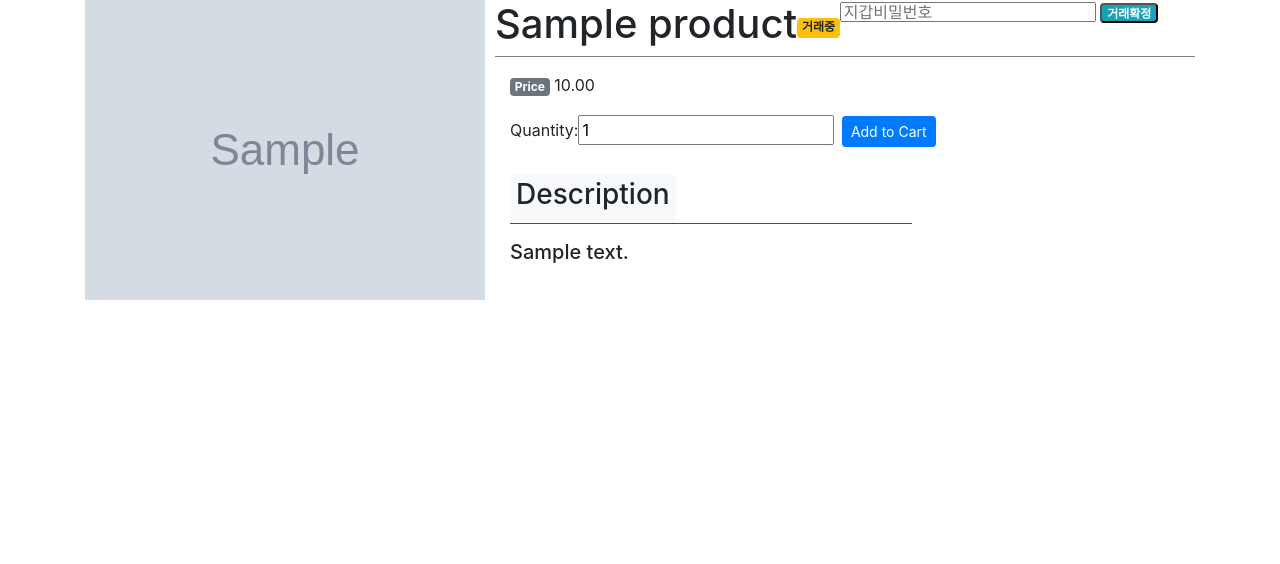
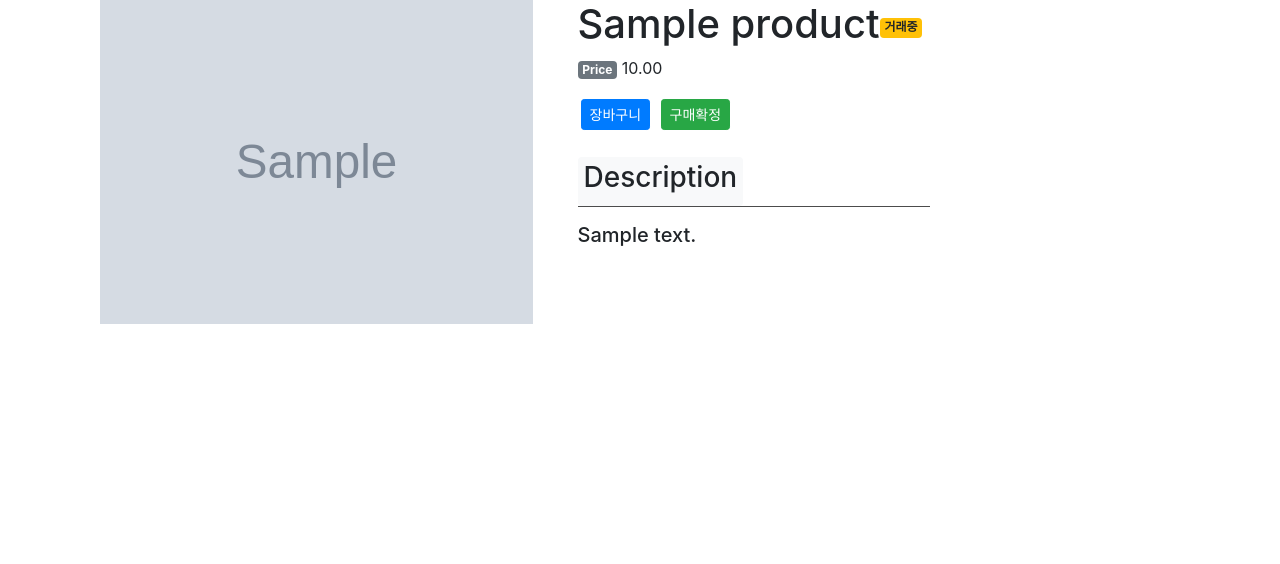
Before and after one commit to plenilune3/secondhand_market, a Django app: a page that uses templates/base.html in a window 1280 px wide. Shown: the part 132-696 px from the top of the page. Run offline with Django 3.2, Linux system fonts and the light colour scheme; tables that the repository leaves empty hold one stand-in row (values such as "Sample post"); grey boxes marked "Sample" are stand-in pictures; some libraries are stand-ins or nearby versions; grey boxes are pictures that could not be loaded.

Commit message:
modal창 / 구매취소 구현

```diff
--- a/shop/Contract_Deployment.py
+++ b/shop/Contract_Deployment.py
@@ -1,5 +1,3 @@
-#pip install web3
-
 import json
 import web3
 
@@ -10,7 +8,7 @@ from web3.contract import ConciseContract
 class ContractDeployment:
     def __init__(self):
         #아이피 주소 바꾸세용 제껄로~~~
-        self.w3 = Web3(Web3.HTTPProvider('http://localhost:8545'))
+        self.w3 = Web3(Web3.HTTPProvider('http://172.19.3.135:8545'))
         self.secondhand = None
         self.contractAbi = [{'constant': True,
                              'inputs': [],
--- a/shop/Wallet_Management.py
+++ b/shop/Wallet_Management.py
@@ -6,7 +6,7 @@ from web3 import Web3
 class WalletManagement:
 
     def __init__(self):
-        self.w3 = Web3(Web3.HTTPProvider('http://172.19.7.43:8545'))
+        self.w3 = Web3(Web3.HTTPProvider('http://172.19.3.135:8545'))
 
     def createAccount(self, secret_key):
         new_account = self.w3.personal.newAccount(secret_key)
--- a/shop/templates/shop/detail.html
+++ b/shop/templates/shop/detail.html
@@ -1,44 +1,42 @@
 {% extends 'base.html' %}
 {% block title %}Product Detail{% endblock %}
 {% block content %}
+
+
+
     <div class="container">
             <div class="row">
-                <div class="col-mb" style="padding-bottom:20px; padding-right:10px; margin: auto;">
+
+                <div class="col-lg-5 col-xs">
                     <img src="{{product.image.url}}" width="100%">
                 </div>
-                <div class="col" style="width:100%;">
+                <div class="col">
+                    <div class="col">
+                        <div class="col">
                             <div class="row">
                                 <h1 class="display-6" style="width:fit-content;">{{product.name}}</h1>
                                 {% if product.product_state == 0 %}
-                    <div class="badge badge-primary" style="height:20px; margin: auto 0px;">판매중</div>
-                    <form method="post" action="/deploy_contract">
-                        {% csrf_token %}
-                        <input type="hidden" name="id" value="{{ product.id }}">
-                        <input type="hidden" name="sell" value="{{ product.user_id }}">
-                        <input type="text" name="pw" style=" height: 20px;" placeholder="지갑비밀번호">
-                        <button class="badge badge-info" style="height:20px; margin: auto 0px;">구매하기</button>
-                    </form>
+                                    <div class="row badge badge-primary" style="height:20px; margin: auto 0px;">판매중</div>
+                                    </div>
                                     <!-- <button onclick="location.href=''" type="button" class="btn btn-">구매하기</a> -->
                                 {% elif product.product_state == 1%}
-                    <div class="badge badge-warning" style="height:20px; margin: auto 0px;">거래중</div>
-                    <form method="post" action="/buy_contract">
-                        {% csrf_token %}
-                        <input type="hidden" name="id" value="{{ product.id }}">
-                        <input type="hidden" name="sell" value="{{ product.user_id }}">
-                        <input type="text" name="pw" style=" height: 20px;" placeholder="지갑비밀번호">
-                        <button class="badge badge-info" style="height:20px; margin: auto 0px;">거래확정</button>
-                    </form>
+                                    <div class="row badge badge-warning" style="height:20px; margin: auto 0px;">거래중</div>
+                                    </div>
                                 {% elif product.product_state == 2 %}
                                     <div class="badge badge-success" style="height:20px; margin: auto 0px;">거래완료</div>
                                 {% endif %}
-                <hr style="border-color: gray; width: 100%; margin-top: 0rem;">
                     </div>
                     <p><span class="badge badge-secondary">Price</span> {{product.price}}</p>
-{#                    <form action="" method="post">#}
                     <form action="{% url 'cart:product_add' product.id %}" method="post">
-                        {{add_to_cart}}
+                        <!-- {{add_to_cart}} -->
                         {% csrf_token %}
-                        <input type="submit" class="btn btn-primary btn-sm" value="Add to Cart" style="margin : 3px;">
+                        <input type="submit" class="btn btn-primary btn-sm" value="장바구니" style="margin : 3px;">
+                        {% if product.product_state == 0 %}
+                        <button type="button" class="btn btn-primary btn-sm" data-toggle="modal" data-target="#contract" style="margin: 3px">구매하기</button>
+                        {% elif product.product_state == 1%}
+                        <button type="button" class="btn btn-success btn-sm" data-toggle="modal" data-target="#contract" style="margin: 3px">구매확정</button>
+                        {% else %}
+                        {% endif %}
                     </form>
                     <br>
                     <!-- <h5><span class="badge badge-secondary">Description</span>{{product.description|linebreaks}}</h5> -->
@@ -46,26 +44,13 @@
                         <hr size="5px" width="60%" align="left" color="#555555"  style="margin-top: 0rem;">
                         {{product.description|linebreaks}}</h5>
                 </div>
-                <!-- <div class="row" style="position:relative;">
-                {% if user.username == product.user_id %}
 
-                <div class="row">
-                    <form action="{{product.get_absolute_url}}" method="post">
-                        {% csrf_token %}
-                        <button value="del" name="is_del" class="btn btn-primary btn-sm" style="margin-top: 10px; margin-right:10px;"> 게시글 삭제</button>
-                        {% if product.product_state == 1%}
-                            <a href="" type="button"> 거래취소 </a>
-                        {% endif %}
-                    </form>
-                    <button onclick="location.href='update'" class="btn btn-primary btn-sm" style="margin-top: 10px; margin-right:10px;"> 게시글 수정 </a>
-                    </div>
             </div>
 
-                {% endif %}
-                </div>
-            </div> -->
 
         </div>
+    <div class="container">
+
     <div class="row" style="position:relative;">
         {% if user.username == product.user_id %}
 
@@ -73,18 +58,111 @@
                 <form action="{{product.get_absolute_url}}" method="post">
                     {% csrf_token %}
                     <button value="del" name="is_del" class="btn btn-primary btn-sm" style="margin-top: 10px; margin-right:10px;"> 게시글 삭제</button>
-                            {% if product.product_state == 1%}
-                                <a href="" type="button"> 거래취소 </a>
-                            {% endif %}
                 </form>
                 <button onclick="location.href='update'" class="btn btn-primary btn-sm" style="margin-top: 10px; margin-right:10px;"> 게시글 수정 </button>
+            {% if product.product_state == 1%}
+                        <button type="button" class="btn btn-danger btn-sm" data-toggle="modal" data-target="#savePostsModal" style="margin-top: 10px; margin-right:10px;">판매취소</button>
+                    {% endif %}
             </div>
-            </div>
-
         {% endif %}
     </div>
     </div>
 
 
 
+<div class="modal fade" id="contract" tabindex="-1" role="dialog" aria-labelledby="savePostsLabel" aria-hidden="true">
+        <div class="modal-dialog" role="document">
+            <div class="modal-content">
+                <div class="modal-header">
+                    <h5 class="modal-title" id="savePostsLabel">
+
+                {% if product.product_state == 0 %}
+                        구매
+                {% elif product.product_state == 1 %}
+                        구매확정
+                {% endif %}
+                    </h5>
+                    <button type="button" class="close" data-dismiss="modal" aria-label="Close">
+                        <span aria-hidden="true">&times;</span>
+                    </button>
+                </div>
+                <div style="margin-left: 1rem">
+
+                    <table class="table" >
+                        <tr>
+                            <td>구매자</td>
+                            <td>{{ user.username }}</td>
+                        </tr>
+                        <tr>
+                            <td>판매자</td>
+                            <td>{{ product.user_id }}</td>
+                        </tr>
+                        <tr>
+                            <td>가격</td>
+                            <td>{{ product.price }}</td>
+                        </tr>
+                        <tr>
+                            <td>게시글</td>
+                            <td>{{ product.name }}</td>
+                        </tr>
+                    </table>
+                </div>
+                {% if product.product_state == 0 %}
+                    <form method="post" action="/deploy_contract">
+                {% elif product.product_state == 1%}
+                    <form method="post" action="/buy_contract">
+                {% endif %}
+                                    <div class="modal-body">
+
+                                    <div class="form-group">
+                                {% csrf_token %}
+                                    <input type="hidden" name="id" value="{{ product.id }}">
+                                    <input type="hidden" name="sell" value="{{ product.user_id }}">
+                                    <label for="title">비밀번호입력</label>
+                                    <input type="text" name="pw" id="title" class="form-control" placeholder="지갑비밀번호">
+                        </div>
+                </div>
+                <div class="modal-footer">
+                    <button type="button" class="btn btn-secondary" data-dismiss="modal">취소</button>
+                    <button  class="btn btn-primary" id="btn-save">확인</button>
+                </div>
+                </form>
+            </div>
+        </div>
+    </div>
+</div>
+
+
+
+
+
+    <div class="modal fade" id="savePostsModal" tabindex="-1" role="dialog" aria-labelledby="savePostsLabel" aria-hidden="true">
+        <div class="modal-dialog" role="document">
+            <form action="/cancel_contract" method="post">
+            <div class="modal-content">
+                <div class="modal-header">
+                    <h5 class="modal-title" id="savePostsLabel">판매취소</h5>
+                </div>
+                <div class="modal-body">
+                        <div class="form-group">
+                            {% csrf_token %}
+                            <label for="title">비밀번호입력</label>
+                            <input type="hidden" name="id" value="{{ product.id }}">
+                            <input type="hidden" name="sell" value="{{ product.user_id }}">
+                            <input type="text" name="pw" id="title" class="form-control" placeholder="지갑비밀번호">
+                        </div>
+                </div>
+                <div class="modal-footer">
+                    <button type="button" class="btn btn-secondary" data-dismiss="modal">X</button>
+                    <button class="btn btn-primary" id="btn-save">취소확인</button>
+                </div>
+            </div>
+            </form>
+        </div>
+    </div>
+</div>
+
+
+
+
     {% endblock %}
--- a/shop/templates/shop/list.html
+++ b/shop/templates/shop/list.html
@@ -25,7 +25,7 @@
 
             <div class="col-lg-4 md-10 md-4" style="margin-bottom: 25px">
                 <div class="card">
-{#                    <div class="card-header" style="min-height: 200px;">#}
+{#                    <div class="card-header">#}
                   <img class="card-img-top" src="{{product.image.url}}" alt="Product Image">
 {#                    </div>#}
                   <div class="card-body" style="text-align: center;">
--- a/shop/urls.py
+++ b/shop/urls.py
@@ -5,7 +5,7 @@ from shop.views import *
 app_name = 'shop'
 
 urlpatterns = [
-
+    path('cancel_contract',cancel_contract),
     path('buy_contract', buy_contract),
     path('deploy_contract', deploy_contract),
     path('make_wallet',make_wallet),
--- a/shop/views.py
+++ b/shop/views.py
@@ -51,14 +51,12 @@ def deploy_contract(request):
     print("판매자지갑주소:",판매자지갑주소)
 
     print("구매자:", 구매자지갑주소)
+    price = update_product.price
     # 계약생성 (구매자 지갑주소, 판매자 지갑주소)
-    contract = ContractDeployment(
-        구매자지갑주소,
-        판매자지갑주소,
-        비밀번호,100)
+    contract = ContractDeployment()
 
-    contract.unlockAccount()
-    update_product.contract_adress=contract.deploy()
+    contract.unlockAccount(구매자지갑주소,비밀번호)
+    update_product.contract_adress=contract.deploy(구매자지갑주소,판매자지갑주소,price)
     update_product.product_state=1
     update_product.buyer = request.user.username
 
@@ -75,6 +73,19 @@ def make_wallet(request):
     new_wallet.save()
     return HttpResponseRedirect('/')
 
+def cancel_contract(request):
+    p_id = request.POST["id"]
+    s_id = request.POST["sell"]
+    update_product = Product.objects.get(user_id=s_id, id = p_id)
+    address = update_product.contract_adress
+    판매자지갑주소 = Wallet.objects.get(user_id=s_id).wallet_adress
+    비밀번호 = request.POST["pw"]
+    contract = ContractDeployment()
+    contract.unlockAccount(판매자지갑주소,비밀번호)
+    contract.refund(address,판매자지갑주소)
+    update_product.product_state=2
+    update_product.save()
+    return HttpResponseRedirect('/')
 def buy_contract(request):
     p_id = request.POST["id"]
     s_id = request.POST["sell"]
@@ -82,16 +93,14 @@ def buy_contract(request):
     address = update_product.contract_adress
     판매자지갑주소 = Wallet.objects.get(user_id=s_id).wallet_adress
     구매자지갑주소 = Wallet.objects.get(user_id=request.user.username).wallet_adress
+    price = update_product.price/100
     비밀번호 = request.POST["pw"]
     print("판매자지갑주소:", 판매자지갑주소)
     print("구매자:", 구매자지갑주소)
     # 계약생성 (구매자 지갑주소, 판매자 지갑주소)
-    contract = ContractDeployment(
-        구매자지갑주소,
-        판매자지갑주소,
-        비밀번호, 100)
-    contract.unlockAccount()
-    contract.buy(address)
+    contract = ContractDeployment()
+    contract.unlockAccount(구매자지갑주소,비밀번호)
+    contract.buy(address,구매자지갑주소)
     update_product.product_state=2
     update_product.save()
     return HttpResponseRedirect('/')
--- a/templates/base.html
+++ b/templates/base.html
@@ -7,9 +7,7 @@
     <link rel="stylesheet" href="https://stackpath.bootstrapcdn.com/bootstrap/4.1.3/css/bootstrap.min.css" integrity="sha384-MCw98/SFnGE8fJT3GXwEOngsV7Zt27NXFoaoApmYm81iuXoPkFOJwJ8ERdknLPMO" crossorigin="anonymous">
 
     <!-- jquery slim 지우고 minified 추가 -->
-    <script
-  src="https://code.jquery.com/jquery-3.3.1.min.js"
-  crossorigin="anonymous"></script>
+    <script src="https://code.jquery.com/jquery-3.3.1.min.js" crossorigin="anonymous"></script>
     <script src="https://cdnjs.cloudflare.com/ajax/libs/popper.js/1.14.3/umd/popper.min.js" integrity="sha384-ZMP7rVo3mIykV+2+9J3UJ46jBk0WLaUAdn689aCwoqbBJiSnjAK/l8WvCWPIPm49" crossorigin="anonymous"></script>
     <script src="https://stackpath.bootstrapcdn.com/bootstrap/4.1.3/js/bootstrap.min.js" integrity="sha384-ChfqqxuZUCnJSK3+MXmPNIyE6ZbWh2IMqE241rYiqJxyMiZ6OW/JmZQ5stwEULTy" crossorigin="anonymous"></script>
 
@@ -72,7 +70,7 @@
         {% endif %}
         {% if user.is_authenticated %}
         <li>
-          <a class="nav-link btn" href="/write">write</a>
+          <a class="nav-link btn" href="/write">글쓰기</a>
         </li>
         {% endif %}
         <li class="nav-item ">
```
Also changed, not shown: config/settings.py (+7 -7 lines), shop/templates/shop/test.html (+19 -1 lines), templates/main.html (+23 -50 lines). Lines whose indentation alone changed are shown as unchanged.
